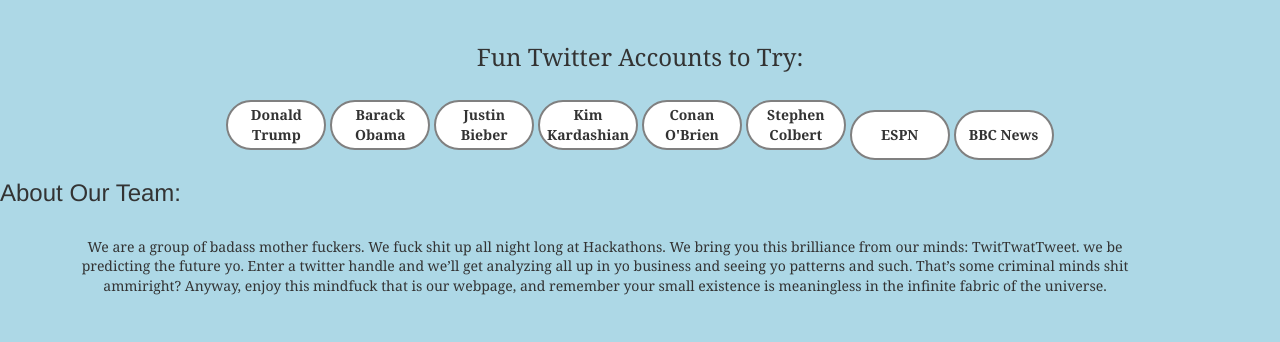
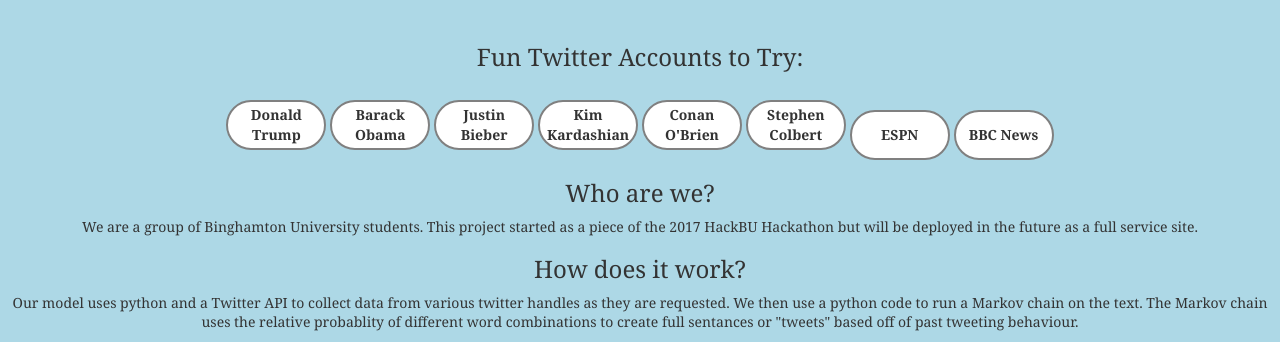
Before and after one commit to HackBU2017/Markov, a Flask app: page / in a window 1280 px wide. Shown: the part 769-1111 px from the top of the page. Before the commit the page ends 1064 px from the top, so only its background shows below. Run offline with Flask 2, Linux system fonts and the light colour scheme; parts of the project's set-up code (start-up, migrations or seed data) failed here and were passed over; some libraries are stand-ins or nearby versions.

Commit message:
Update Markov.html

```diff
--- a/templates/Markov.html
+++ b/templates/Markov.html
@@ -83,9 +83,12 @@
     </form>
   </div>
  <div class="container3">
-<h3 id = "Head4"> About Our Team: </h3> <br>
-  <p id="mission"> We are a group of badass mother fuckers. We fuck shit up all night long at Hackathons. We bring you this brilliance from our minds: TwitTwatTweet. we be predicting the future yo. Enter a twitter handle and we’ll get analyzing all up in yo business and seeing yo patterns and such. That’s some criminal minds shit ammiright? Anyway, enjoy this mindfuck that is our webpage, and remember your small existence is meaningless in the infinite fabric of the universe.
-  </p>
+   <form id=head4>
+     <h3> Who are we? </h3>
+<p>We are a group of Binghamton University students. This project started as a piece of the 2017 HackBU Hackathon but will be deployed in the future as a full service site.</p>
+<h3>How does it work? </h3>
+<p>Our model uses python and a Twitter API to collect data from various twitter handles as they are requested. We then use a python code to run a Markov chain on the text. The Markov chain uses the relative probablity of different word combinations to create full sentances or "tweets" based off of past tweeting behaviour. </p>
+   </form>
  </div>
   </body>
 </html>
```
